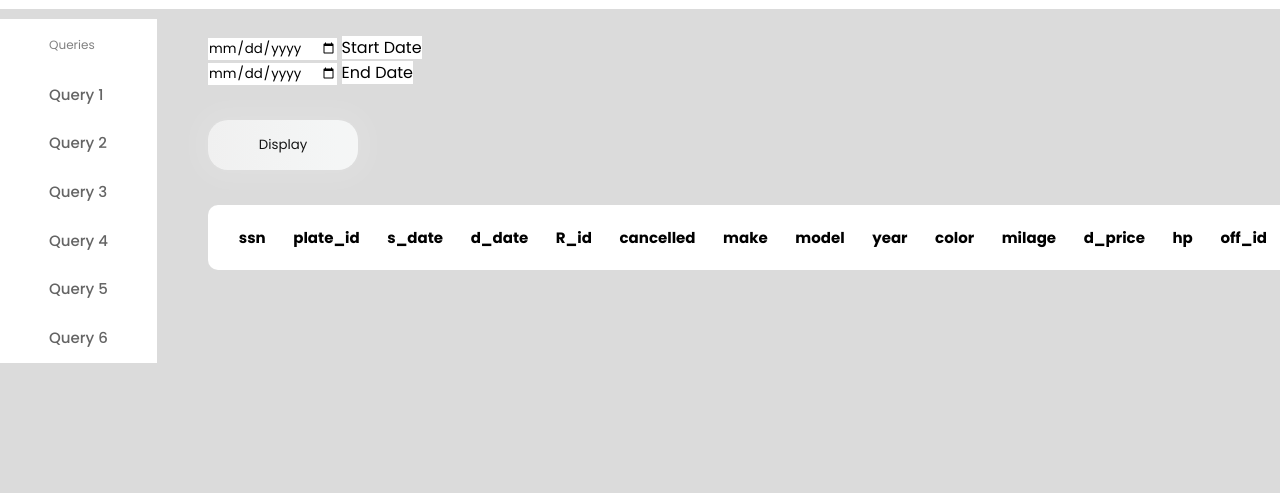
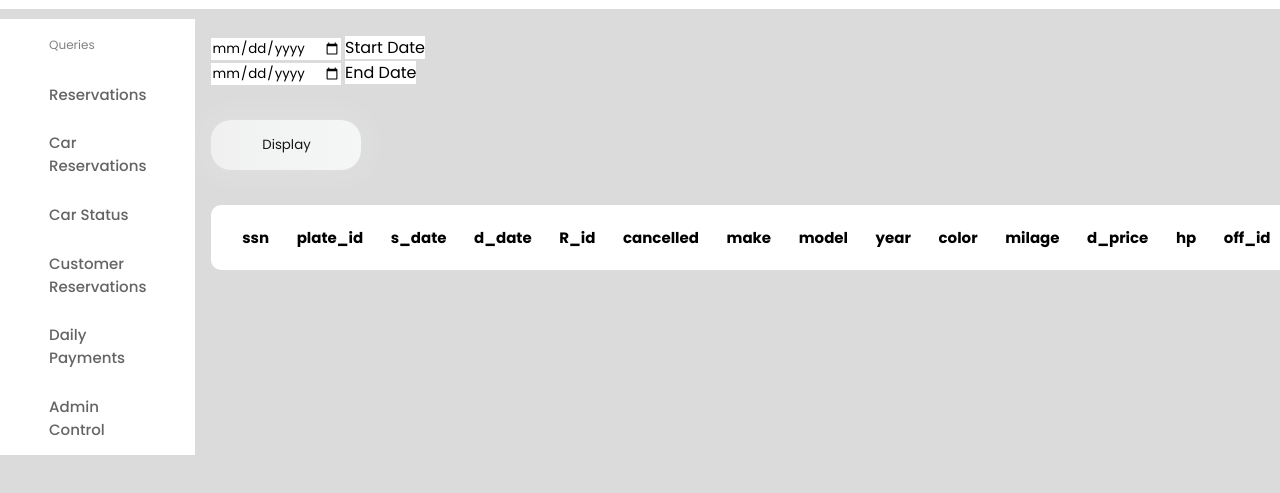
Before and after one commit to MuhammedGebril/carReservationSystem, a website: page adminpage.html in a window 1280 px wide. Shown: the part 51-544 px from the top of the page. Drawn offline with Linux system fonts and the light colour scheme.

Commit message:
Update adminpage.html

```diff
--- a/adminpage.html
+++ b/adminpage.html
@@ -21,12 +21,12 @@
       <nav>
         <div class="side_navbar">
           <span> Queries</span>
-          <a href="#" onclick="showinput('inputs1')">Query 1 </a>
-          <a href="#" onclick="showinput('inputs2')">Query 2</a>
-          <a href="#" onclick="showinput('inputs3')">Query 3</a>
-          <a href="#" onclick="showinput('inputs4')">Query 4</a>
-          <a href="#" onclick="showinput('inputs5')">Query 5</a>
-          <a href="#" onclick="showinput('inputs6')">Query 6</a>
+          <a href="#" onclick="showinput('inputs1')">Reservations</a>
+          <a href="#" onclick="showinput('inputs2')">Car Reservations</a>
+          <a href="#" onclick="showinput('inputs3')">Car Status</a>
+          <a href="#" onclick="showinput('inputs4')">Customer Reservations</a>
+          <a href="#" onclick="showinput('inputs5')">Daily Payments</a>
+          <a href="#" onclick="showinput('inputs6')">Admin Control</a>
         </div>
       </nav>
 
@@ -526,7 +526,7 @@
             console.log(rec);
             let p_id = rec[5].textContent;
             let r_id = document.getElementById("r_id").value;
-            let data = { plate_id: p_id, R_id: r_id };
+            let data = { plate_id: p_id, R_id: r_id, paid: rec[9] };
             console.log(data);
             fetch("http://localhost:8000/localpayment", {
               method: "POST",
```
